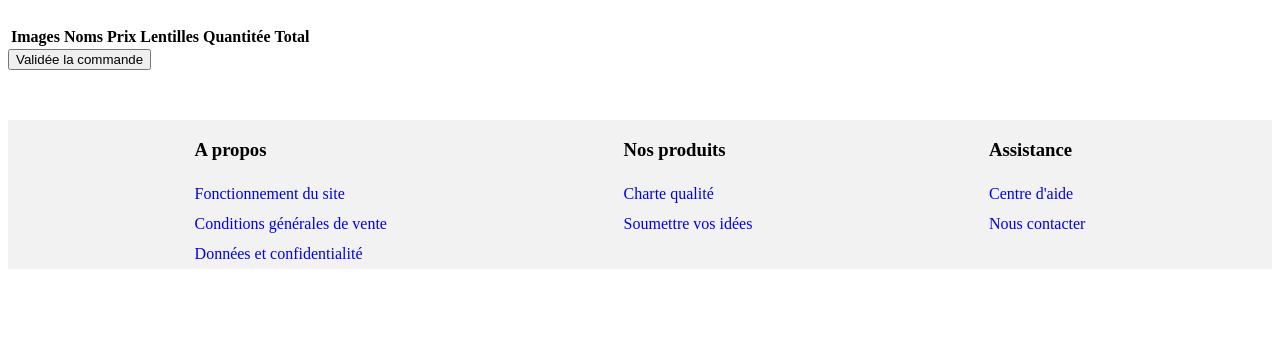
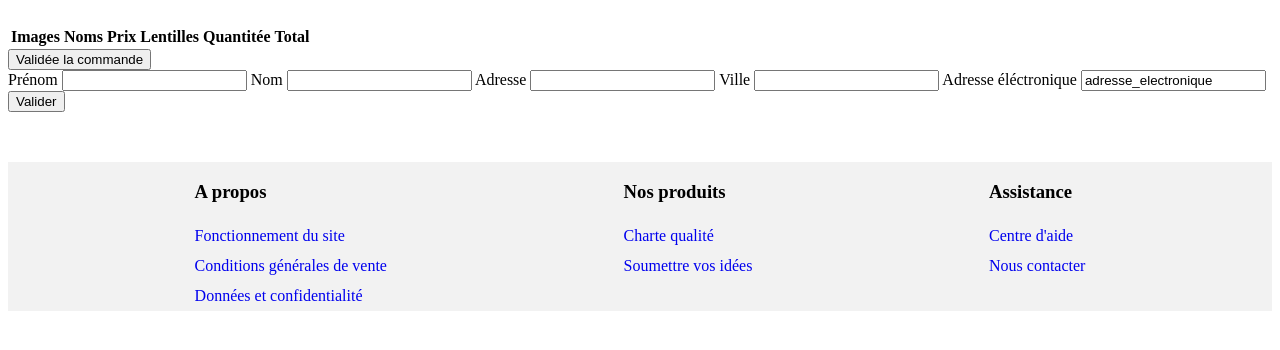
Before and after one commit to julien-dauleac/JulienDauleac_5_11_01_2021, a website: page panier.html in a window 1280 px wide. Shown: the part 592-942 px from the top of the page. Before the commit the page ends 901 px from the top, so only its background shows below. Drawn offline with Linux system fonts and the light colour scheme; no server answers; a web font is replaced by a local one.

Commit message:
Integration of the customer form

```diff
--- a/js/panier.js
+++ b/js/panier.js
@@ -16,7 +16,6 @@ request.onreadystatechange = function() {
         sendLocalStorage.forEach(sendLocalStorage =>{
             let productsBasket = new Product (sendLocalStorage.picture, sendLocalStorage.name, sendLocalStorage.price, sendLocalStorage.lenses, sendLocalStorage.quantity)
             basket.push(productsBasket);
-            //let size = localStorage.length; for(let i=0; i <size; i++) {alert(localStorage.key(i);}
         })
         basketList()
     }
@@ -39,18 +38,42 @@ function basketList() {
         <td class="w-15 align-middle"><a href="panier.html" class="btn btn-delete">Supprimer</a></td>
         `
     )
-    document.getElementById('basket').innerHTML = productBasket
+    document.getElementById('allBasket').innerHTML = productBasket
 }
 
 // Formulaire Client //
 
-//let contact = {
-    //firstname: prenom.value,
-    //lastname: nom.value,
-  //  ...
-//}
-//let products = ["5bedf", "a74bf5", .. ];
-//{
-  //  contact: contact,
-    //    products: products
-//}
+let customerForm = document.querySelector("#customer");
+customerForm.innerHTML = `
+        <label> Prénom
+            <input type="text" name="input" value="">
+        </label>
+        <label> Nom
+            <input type="text" name="output" value="">
+        </label>
+        <label> Adresse
+            <input type="text" name="output" value="">
+        </label>
+        <label> Ville
+            <input type="text" name="output" value="">
+        </label>
+        <label> Adresse éléctronique
+            <input type="text" name="output" value="adresse_electronique">
+        </label>
+        <input type="button" name="bouton" value="Valider">
+`;
+
+let contact = {
+    firstName: prenom.value,
+    lastName: nom.value,
+    address: adresse.value,
+    city: ville.value,
+    emailAddress: adresse_electronique.value
+}
+
+let products = ["product"];
+
+{
+    contact: contact;
+    products: products;
+}
--- a/panier.html
+++ b/panier.html
@@ -38,11 +38,12 @@
             </tr>
             </thead>
             <!-- Table avec les produit ajoutées au panier -->
-            <tbody id="basket"></tbody>
+            <tbody id="allBasket"></tbody>
         </table>
     </div>
     <button id="btn_send" type="submit" name="btn_send" href="commande.html" >Validée la commande</button>
     <!-- Formulaire de validation de commande -->
+    <form id="customer" name="form"></form>
 </main>
 <footer>
     <div class="footer">
```
